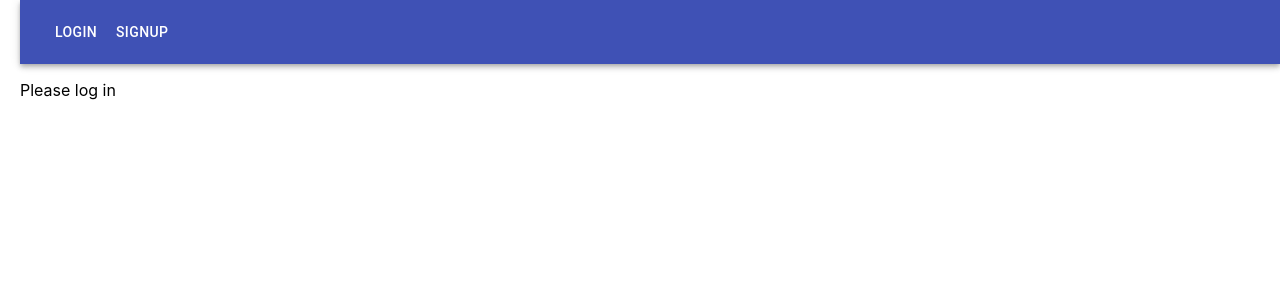
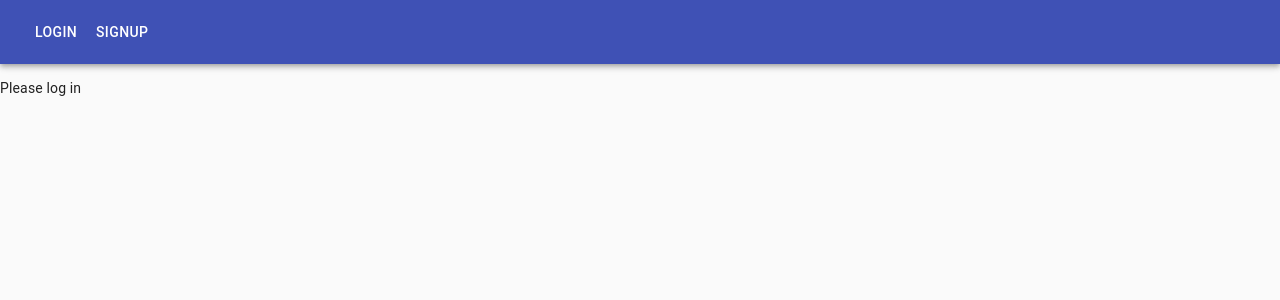
Before and after one commit to beknazar1/trip-helper, a React (Create React App) app in the folder frontend/: page / in a window 1280 px wide. Shown: the top 300 px of the page. Built offline with nearby package versions, Linux system fonts and the light colour scheme.

Commit message:
Material UI and router changes

```diff
--- a/frontend/package.json
+++ b/frontend/package.json
@@ -12,7 +12,8 @@
     "react": "^16.13.1",
     "react-dom": "^16.13.1",
     "react-router-dom": "^5.1.2",
-    "react-scripts": "3.4.1"
+    "react-scripts": "3.4.1",
+    "clsx": "latest"
   },
   "scripts": {
     "start": "react-scripts start",
--- a/frontend/src/App.css
+++ /dev/null
@@ -1,8 +0,0 @@
-.App {
-  margin-left: 20px;
-}
-
-input {
-  display: block;
-  margin: 5px 0 5px;
-}
--- a/frontend/src/App.js
+++ b/frontend/src/App.js
@@ -2,8 +2,8 @@
 import LoginForm from './components/LoginForm'
 import SignupForm from './components/SignupForm'
 import Nav from './components/Nav'
-import './App.css'
 import AuthenticatedApp from './AuthenticatedApp'
+import CssBaseline from '@material-ui/core/CssBaseline'
 
 function App() {
   const [displayedForm, setDisplayedForm] = useState('')
@@ -79,7 +79,8 @@
   }
 
   return (
-    <div className="App">
+    <div>
+      <CssBaseline />
       <Nav {...{displayForm, loggedIn, handleLogout, username}} />
       {FORM[displayedForm]}
       {loggedIn ? <AuthenticatedApp  {...{username}}/> : <p>Please log in</p>}
--- a/frontend/src/AuthenticatedApp.js
+++ b/frontend/src/AuthenticatedApp.js
@@ -1,10 +1,16 @@
 import React from 'react'
+import {BrowserRouter as Router, Switch, Route} from 'react-router-dom'
+import TripList from './components/TripList'
 
-const AuthenticatedApp = ({username}) => {
+const AuthenticatedApp = ({}) => {
   return (
-  <div>
-    Hello There {username}
-  </div>
+  <Router>
+    <Switch>
+      <Route exact path="/">
+        <TripList/>
+      </Route>
+    </Switch>
+  </Router>
   )
 }
 
```
